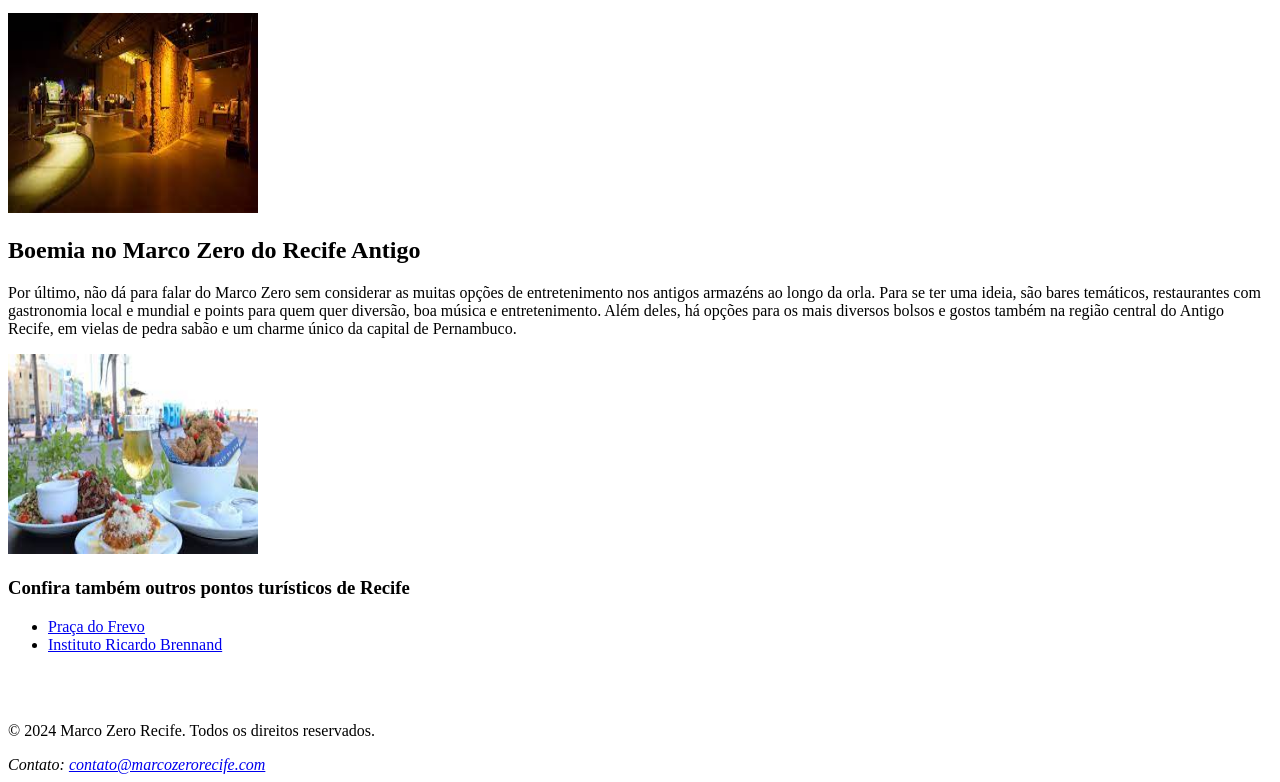
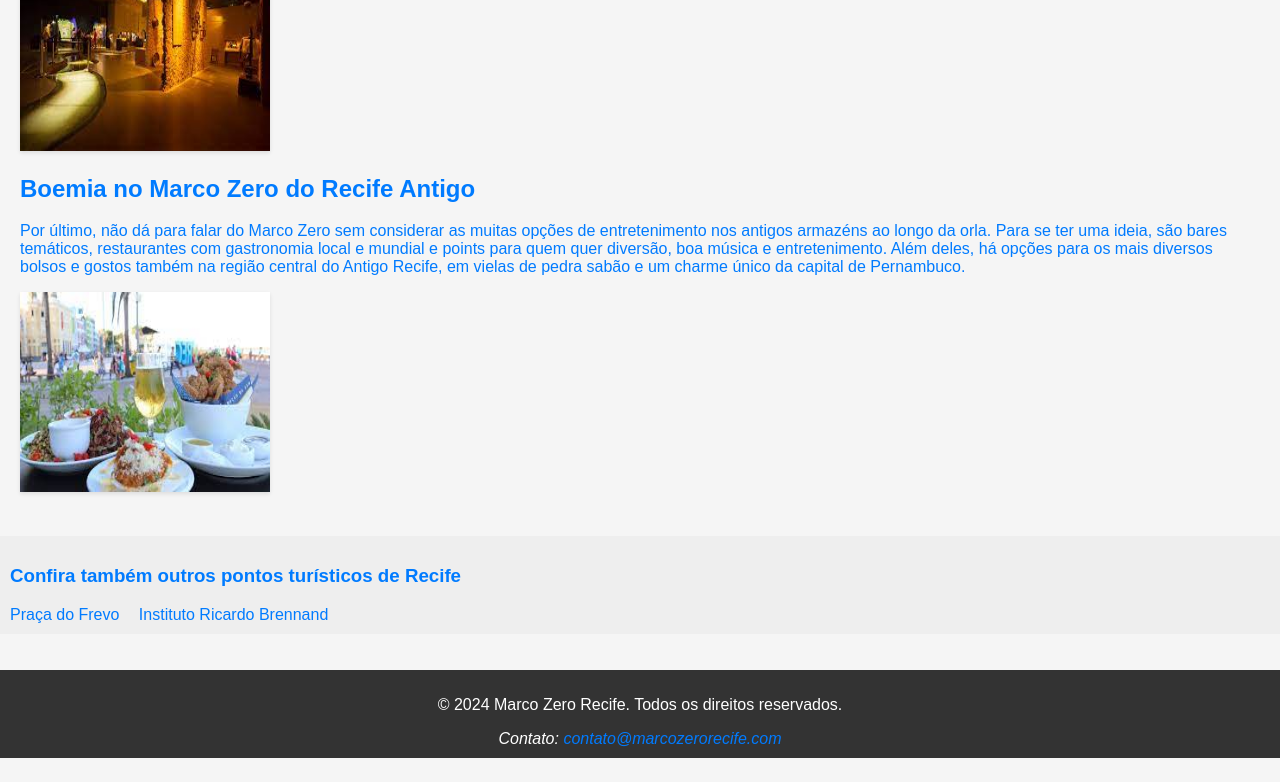
Before and after one commit to cavalcantivn/marcoZero-recife, a plain HTML site: page index.html in a window 1280 px wide. Shown: the part 805-1587 px from the top of the page. After the commit the page ends 1563 px from the top, so only its background shows below. Drawn offline with Linux system fonts and the light colour scheme.

Commit message:
Adição de CSS

```diff
--- /dev/null
+++ b/assets/css/style.css
@@ -0,0 +1,65 @@
+body {
+  margin: 0px;
+  font-family: 'Arial', sans-serif;
+  background-color: #f5f5f5;
+}
+
+header {
+  background-color: #333;
+  color: white;
+  padding: 10px;
+}
+
+nav {
+  display: flex;
+  justify-content: space-around;
+  align-items: center;
+}
+
+ul {
+  list-style: none;
+  margin: 0;
+  padding: 0;
+}
+
+li {
+  display: inline;
+  margin-right: 15px;
+}
+
+main {
+  padding: 20px;
+}
+
+section {
+  margin-bottom: 20px;
+}
+
+aside {
+  background-color: #eee;
+  padding: 10px;
+}
+
+footer {
+  background-color: #333;
+  color: white;
+  text-align: center;
+  padding: 10px;
+}
+
+address {
+  margin-top: 5px;
+}
+a {
+  color: #007bff;
+  text-decoration: none;
+}
+
+a:hover {
+  text-decoration: underline;
+}
+img {
+  width: 250px;
+  height: 200px;
+  box-shadow: 0 2px 4px rgba(0, 0, 0, 0.1);
+}
--- a/index.html
+++ b/index.html
@@ -1,57 +1,70 @@
 <!DOCTYPE html>
 <html lang="pt_br">
+
 <head>
   <meta charset="UTF-8">
   <meta http-equiv="X-UA-Compatible" content="IE=edge">
   <meta name="viewport" content="width=device-width, initial-scale=1.0">
   <title>Marco Zero</title>
+  <link rel="stylesheet" href="/assets/css/style.css">
 </head>
+
 <body>
   <header>
     <nav>
       <h1>CONHEÇA O MARCO ZERO EM RECIFE E TODA SUA IMPORTÂNCIA HISTÓRICA!</h1>
-      <img src="./assets/images/mzHeader.jpeg" alt="Logo" width="250" height="200"/>
-      <ul>
-        <li><a href="#text1">A historia do Marco Zero no recife antigo</a></li>
-        <li><a href="#text2">Museu Cais do Sertão</a></li>
-        <li><a href="#text3">Boemia no Marco Zero</a></li>
-      </ul>
+      <img src="./assets/images/mzHeader.jpeg" alt="Logo" class="Logo" />
     </nav>
+    <ul>
+      <li><a href="#text1">A historia do Marco Zero no recife antigo</a></li>
+      <li><a href="#text2">Museu Cais do Sertão</a></li>
+      <li><a href="#text3">Boemia no Marco Zero</a></li>
+    </ul>
   </header>
 
   <main>
     <section>
-      <h2>A história do Marco Zero no Recife Antigo <a name="text1"</a></h2>
-      <p>O Marco Zero no Recife Antigo é o lugar de referência onde a cidade nasceu e todas as medidas oficiais de distâncias rodoviárias usam como ponto de partida. Seu nome é, na verdade, Praça Rio Branco e fica ao lado do Porto de Pernambuco.
+      <h2>A história do Marco Zero no Recife Antigo <a name="text1" </a></h2>
+      <p>O Marco Zero no Recife Antigo é o lugar de referência onde a cidade nasceu e todas as medidas oficiais de
+        distâncias rodoviárias usam como ponto de partida. Seu nome é, na verdade, Praça Rio Branco e fica ao lado do
+        Porto de Pernambuco.
 
-        Pode-se dizer que ele se situa no centro histórico da cidade, que é mais conhecido como Recife Antigo por ser a parte onde se iniciou o povoamento da capital pernambucana.
+        Pode-se dizer que ele se situa no centro histórico da cidade, que é mais conhecido como Recife Antigo por ser a
+        parte onde se iniciou o povoamento da capital pernambucana.
 
-        A popularização do nome Marco Zero aconteceu desde 1938, devido à instalação do símbolo geográfico na parte central da praça. Ele foi uma doação do Automóvel Clube de Pernambuco.
+        A popularização do nome Marco Zero aconteceu desde 1938, devido à instalação do símbolo geográfico na parte
+        central da praça. Ele foi uma doação do Automóvel Clube de Pernambuco.
 
         Além disso, há nela uma estátua de bronze de 2,80 metros, de autoria do escultor francês Félix Charpentier.</p>
-        <img src="./assets/images/mzAntigo.jpeg" alt="Antigo marco zero" width="250" height="200"/>
+      <img src="./assets/images/mzAntigo.jpeg" alt="Antigo marco zero" width="250" height="200" />
 
-        <h2>Museu Cais do Sertão<a name="text2"</a></h2>
-        <p>Para os amantes de artes e culturas, o Museu Cais do Sertão traz referências à cultura do sertão nordestino e oferece experiências interativas e sensoriais.
+      <h2>Museu Cais do Sertão<a name="text2" </a></h2>
+      <p>Para os amantes de artes e culturas, o Museu Cais do Sertão traz referências à cultura do sertão nordestino e
+        oferece experiências interativas e sensoriais.
 
-          Além disso, o espaço conta com cursos, palestras e workshops e possui exposições permanentes e temporárias sobre o tema.</p>
-        <img src="./assets/images/museuCais.jpeg" alt="museu cais do sertão" width="250" height="200"/>
+        Além disso, o espaço conta com cursos, palestras e workshops e possui exposições permanentes e temporárias sobre
+        o tema.</p>
+      <img src="./assets/images/museuCais.jpeg" alt="museu cais do sertão" width="250" height="200" />
 
-        <h2>Boemia no Marco Zero do Recife Antigo<a name="text3"</a></h2>
-        <p>Por último, não dá para falar do Marco Zero sem considerar as muitas opções de entretenimento nos antigos armazéns ao longo da orla. Para se ter uma ideia, são bares temáticos, restaurantes com gastronomia local e mundial e points para quem quer diversão, boa música e entretenimento.
+      <h2>Boemia no Marco Zero do Recife Antigo<a name="text3" </a></h2>
+      <p>Por último, não dá para falar do Marco Zero sem considerar as muitas opções de entretenimento nos antigos
+        armazéns ao longo da orla. Para se ter uma ideia, são bares temáticos, restaurantes com gastronomia local e
+        mundial e points para quem quer diversão, boa música e entretenimento.
 
-          Além deles, há opções para os mais diversos bolsos e gostos também na região central do Antigo Recife, em vielas de pedra sabão e um charme único da capital de Pernambuco.</p>
-        <img src="./assets/images/boemia.jpeg" alt="boemia no marco zero" width="250" height="200"/>
+        Além deles, há opções para os mais diversos bolsos e gostos também na região central do Antigo Recife, em vielas
+        de pedra sabão e um charme único da capital de Pernambuco.</p>
+      <img src="./assets/images/boemia.jpeg" alt="boemia no marco zero" width="250" height="200" />
     </section>
   </main>
 
-  <aside><h3>Confira também outros pontos turísticos de Recife</h3>
+  <aside>
+    <h3>Confira também outros pontos turísticos de Recife</h3>
     <ul>
       <li><a href="/pacoDoFrevo.html">Praça do Frevo</a></li>
       <li><a href="/brennand.html">Instituto Ricardo Brennand</a></li>
     </ul>
   </aside>
-  <br/> <br/>
+  <br /> <br />
   <footer>
     <p>&copy; 2024 Marco Zero Recife. Todos os direitos reservados.</p>
     <address>
@@ -60,4 +73,5 @@
   </footer>
 
 </body>
+
 </html>
```
